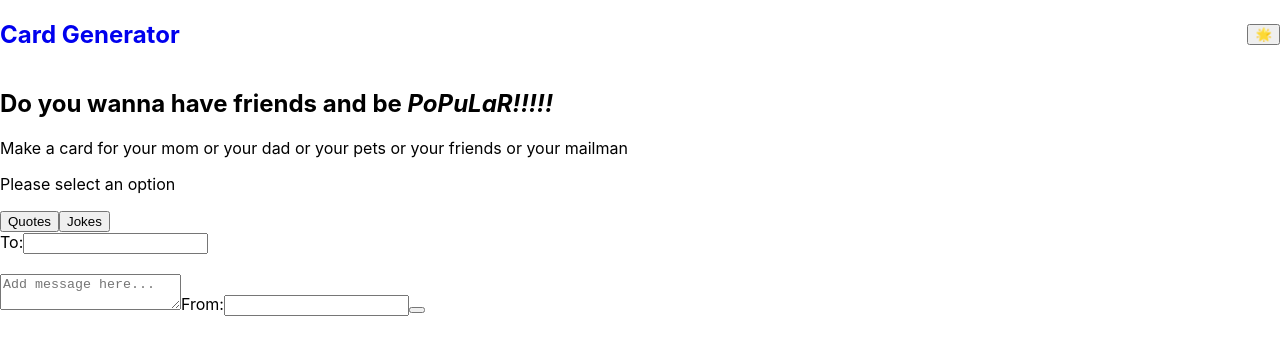
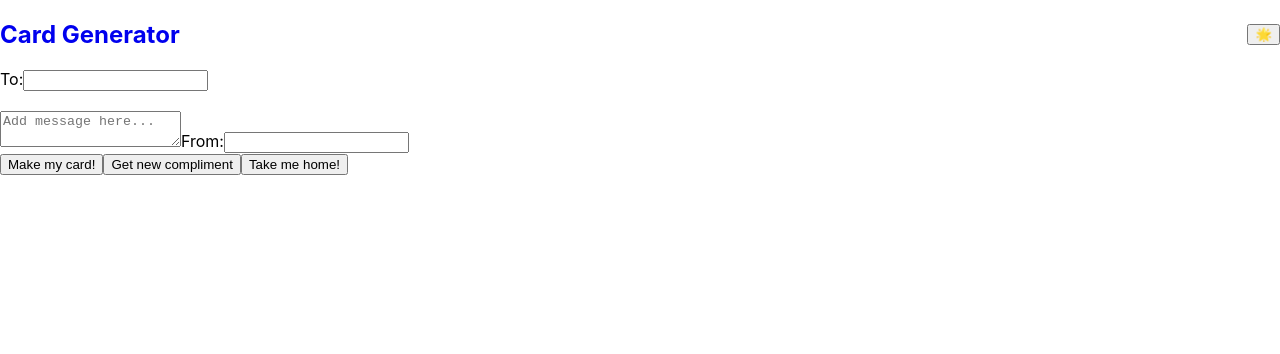
Before and after one commit to kpn678/stretch-tech, a React (Create React App) app: page /create-card in a window 1280 px wide. Shown: the top 354 px of the page. Built offline with nearby package versions, Linux system fonts and the light colour scheme; no server answers.

Commit message:
Add function to save cards

```diff
--- a/src/Components/App/App.tsx
+++ b/src/Components/App/App.tsx
@@ -1,4 +1,4 @@
-import React, { FC } from 'react';
+import React, { FC, useState} from 'react';
 import './App.css';
 import { Route } from "react-router-dom"
 import NavBar from '../NavBar/NavBar';
@@ -6,14 +6,19 @@ import CardForm from '../CardForm/CardForm';
 import CardPreview from '../CardPreview/CardPreview';
 import SavedCards from '../SavedCards/SavedCards';
 
+const App: FC = () => {
 
-const App: FC = () => {
+  const [savedCards, setSavedCards] = useState<{}[]>([])
+
+  const addCard = (card: object): void => {
+    setSavedCards([...savedCards, card])
+  }
 
   return (
     <main>
       <NavBar />
       <Route
-        path='/' render={()=>
+        exact path='/' render={()=>
         <section className='home' data-cy='home'>
           <div className='description'>
             <h2>Do you wanna have friends and be <i>PoPuLaR!!!!!</i></h2>
@@ -27,7 +32,7 @@ const App: FC = () => {
         </section>}
       />
       <Route
-        path='/create-card' render={() => <CardForm />}
+        path='/create-card' render={() => <CardForm addCard={addCard}/>}
       />
       <Route
         path='/preview-card' render={() => <CardPreview />}
--- a/src/Components/CardForm/CardForm.tsx
+++ b/src/Components/CardForm/CardForm.tsx
@@ -1,7 +1,12 @@
 import React, { FC, useState, ChangeEvent, useEffect } from 'react';
+import { Link } from 'react-router-dom';
 import './CardForm.css';
 
-const CardForm: FC = () => {
+interface Props {
+    addCard(card: object): void
+}
+
+const CardForm = ({addCard}:Props) => {
 
     const [to, setTo] = useState<string>('')
     const [quote, setQuote] = useState<string>('')
@@ -39,7 +44,15 @@ const CardForm: FC = () => {
             <label htmlFor='from-input'>From:
                 <input type='text' name='from-input' onChange={ event => handleChange(event)} value={from} data-cy='from-input'/>
             </label>
-            <button></button>
+            <div>
+                <Link to="/preview-card">
+                    <button>Make my card!</button>
+                </Link>
+                <button onClick={() => getCompliment}>Get new compliment</button>
+                <Link to="/">
+                    <button>Take me home!</button>
+                </Link>
+            </div>
         </form>
     );
 
```
